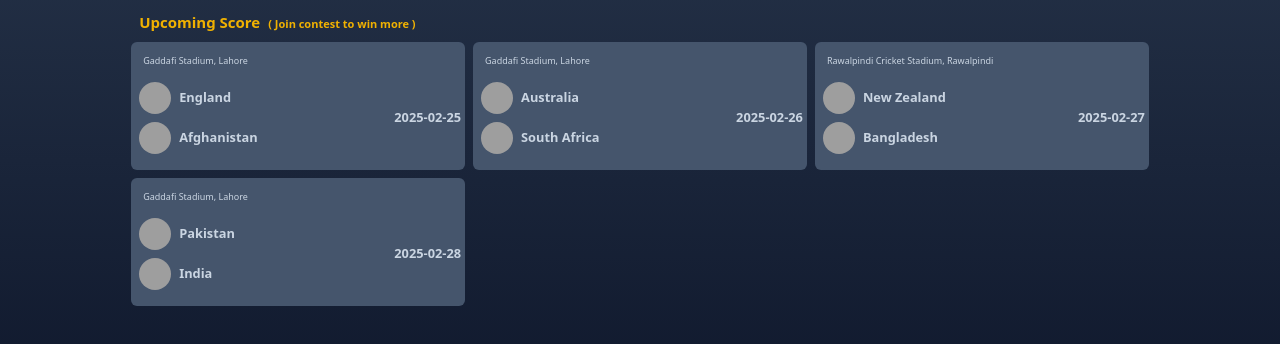
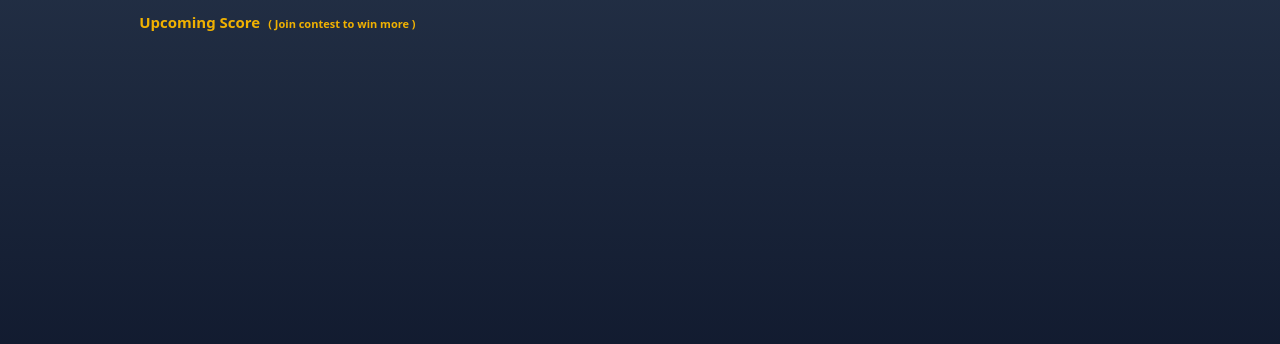
Before and after one commit to Hiteshsingh25/GameFantasy, a React (Vite) app: page / in a window 1280 px wide. Shown: the part 426-770 px from the top of the page. Built offline with nearby package versions, Linux system fonts and the light colour scheme; grey boxes are pictures that could not be loaded.

Commit message:
build issue

```diff
--- a/src/pages/index.jsx
+++ b/src/pages/index.jsx
@@ -1,13 +1,7 @@
-import React from 'react'
 import DefaultView from '../layout/DefaultView'
-import { Swiper,SwiperSlide } from 'swiper/react'
-import img1 from '../assets/img1.jfif'
-import img2 from '../assets/img2.jfif'
-import img3 from '../assets/img3.jfif'
 import img4 from '../assets/img4.jpg'
-import { Navigation, Pagination, Scrollbar, A11y } from 'swiper/modules';
 import LiveCard from '../component/LiveCard'
-import UpcomingMatches from '../component/betMatched/upcomingMatches'
+// import UpcomingMatches from '../component/betMatched/upcomingMatches'
 
 function Home() {
   return (
@@ -24,7 +18,7 @@
       </div>
       <div>
         <small className='text-yellow-500 font-bold text-[15px] px-2'>Upcoming Score<span className='text-[11px] mx-2'>( Join contest to win more )</span></small>
-        <UpcomingMatches/>
+        {/* <UpcomingsMatches/> */}
       </div>
     </DefaultView>
   )
```
